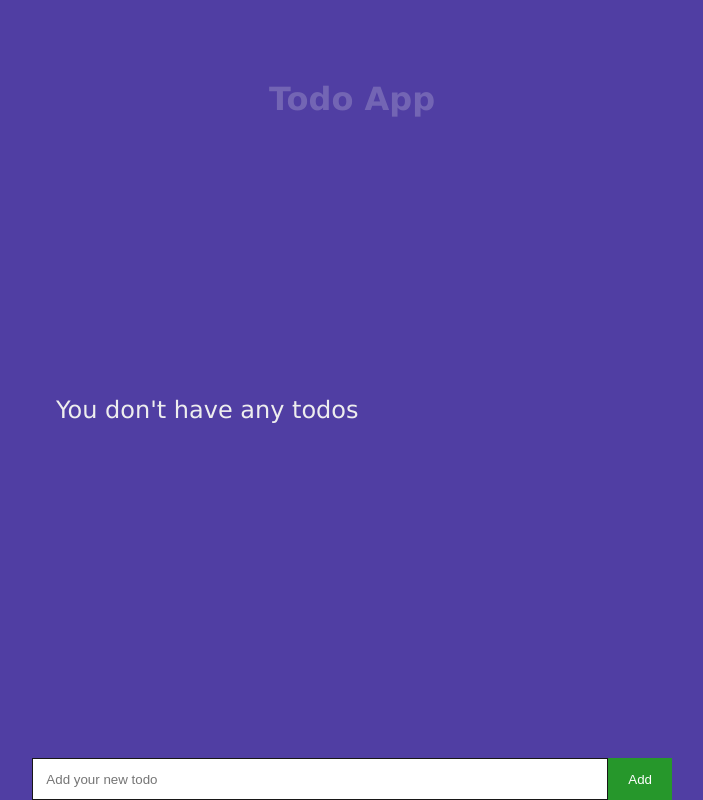
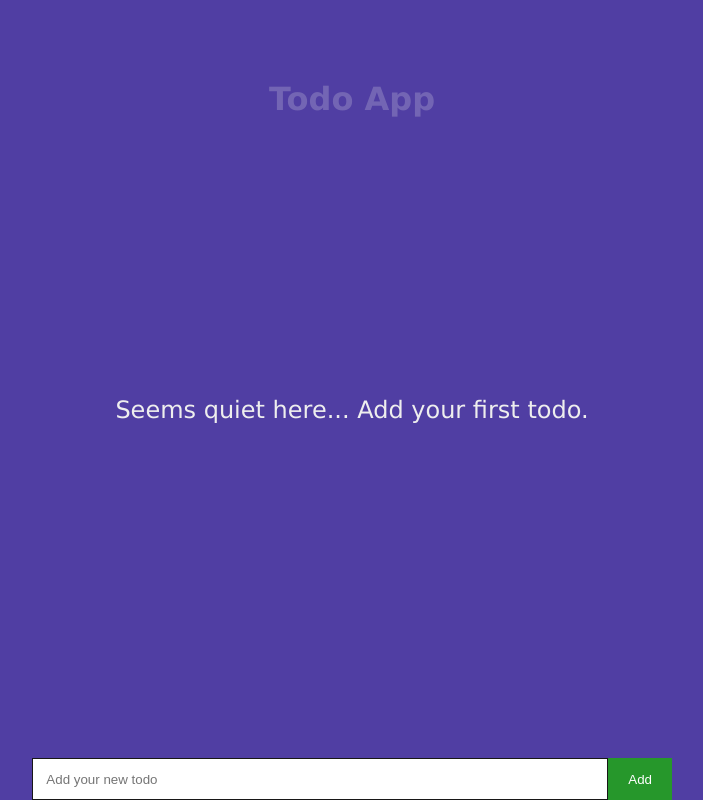
Before and after one commit to butadpj/react-todo-app, a React (Create React App) app: page / in a window 1280 px wide. Shown: the whole page, without its empty margins (288-991 px from the left). Built offline with nearby package versions, Linux system fonts and the light colour scheme.

Commit message:
Add empty todo message

```diff
--- a/src/components/TodoList/index.js
+++ b/src/components/TodoList/index.js
@@ -39,7 +39,7 @@ const TodoList = (props) => {
         )
       })}
       {props.todos.length || (
-        <p>You don't have any todos</p>
+        <p style={{textAlign: "center"}}>Seems quiet here... Add your first todo.</p>
       )}
   </ul>
   )
```
